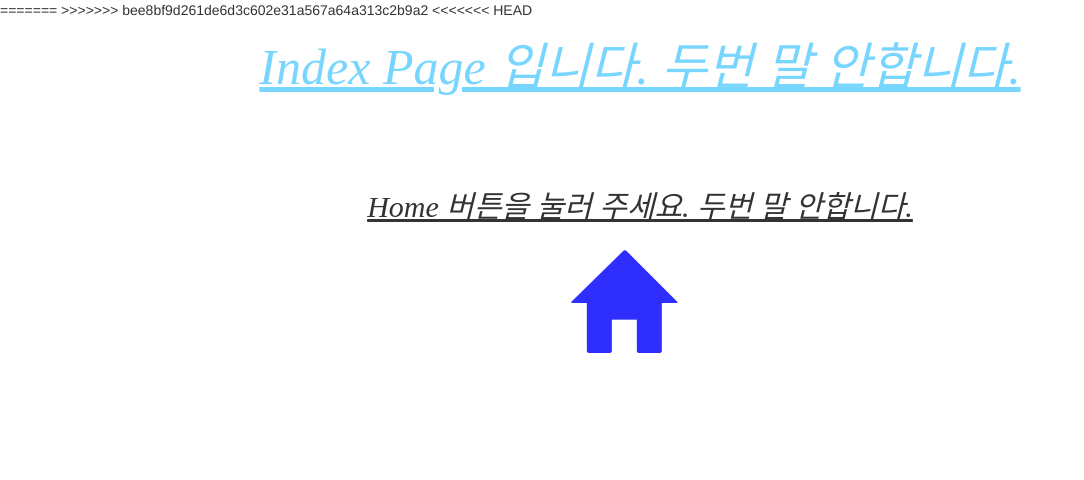
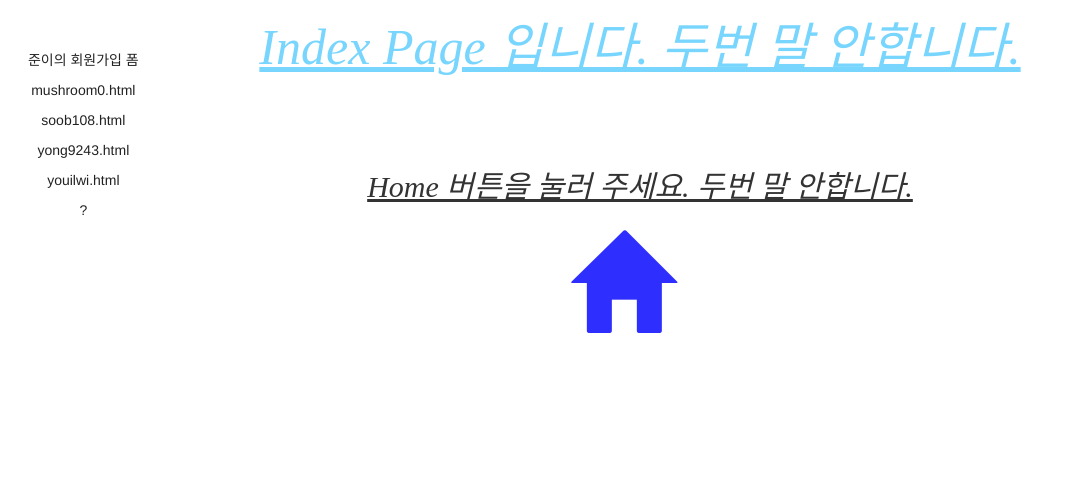
Before and after one commit to eocpanjfgodieho/anchor, a plain HTML site: page index.html in a window 1280 px wide. Shown: the whole page, without its empty margins (0-1084 px from the left). Drawn offline with Linux system fonts and the light colour scheme.

Commit message:
index.html

```diff
--- a/index.html
+++ b/index.html
@@ -31,7 +31,6 @@
 			font-family: "Times New Roman", Consolas, "NanumGothic", Gothic, arial, helvetica, serif;
 		}
 
-<<<<<<< HEAD
 		.anchorList{
 			position: fixed;
 		}
@@ -65,13 +64,9 @@
 			top: 200px;
 		}
 	</style>
-=======
-	</style>
->>>>>>> bee8bf9d261de6d3c602e31a567a64a313c2b9a2
 </head>
 
 <body>
-<<<<<<< HEAD
 <div class="container">
 	<h1>Index Page 입니다. 두번 말 안합니다.<h1>
 	<br/>
```
Lines whose indentation alone changed are shown as unchanged.
